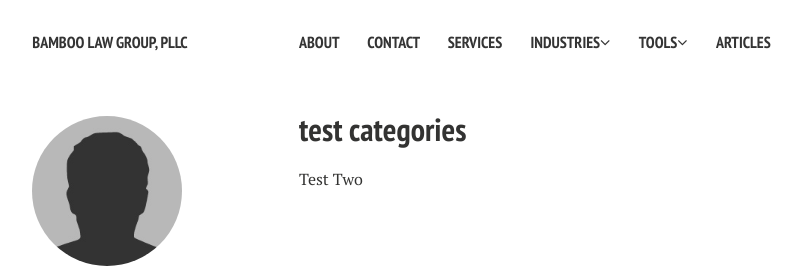
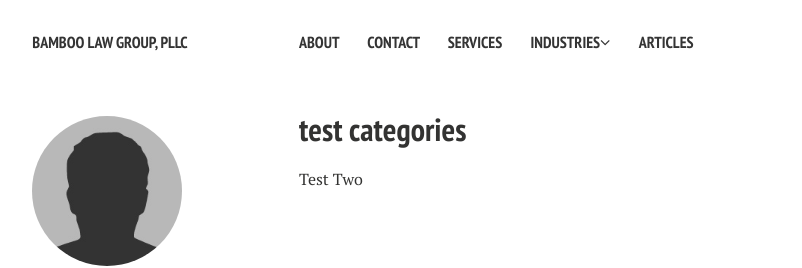
Before and after one commit to nerdyfergy/blg-site-mm3, a Jekyll site: the page built from articles/index.md, in a window 1280 px wide. Shown: the top 268 px of the page, without its empty margins (21-823 px from the left). Built offline with Jekyll 4.4.1, drawn with Linux system fonts in a browser that asks for light colours; nearby versions of some CDN libraries.

Commit message:
Update navigation.yml

```diff
--- a/_data/navigation.yml
+++ b/_data/navigation.yml
@@ -20,12 +20,6 @@
       subhref: "/eSports-law/"
     - subtitle: "International Businesses"
       subhref: "/intl-business-law/"
-- title: "Tools"
-  subcategories:
-     - subtitle: "Tools1"
-       subhref: "/tools1/"
-     - subtitle: "Tools2"
-       subhref: "/tools2/"
 
 - title: Articles
   url: /posts/
```
